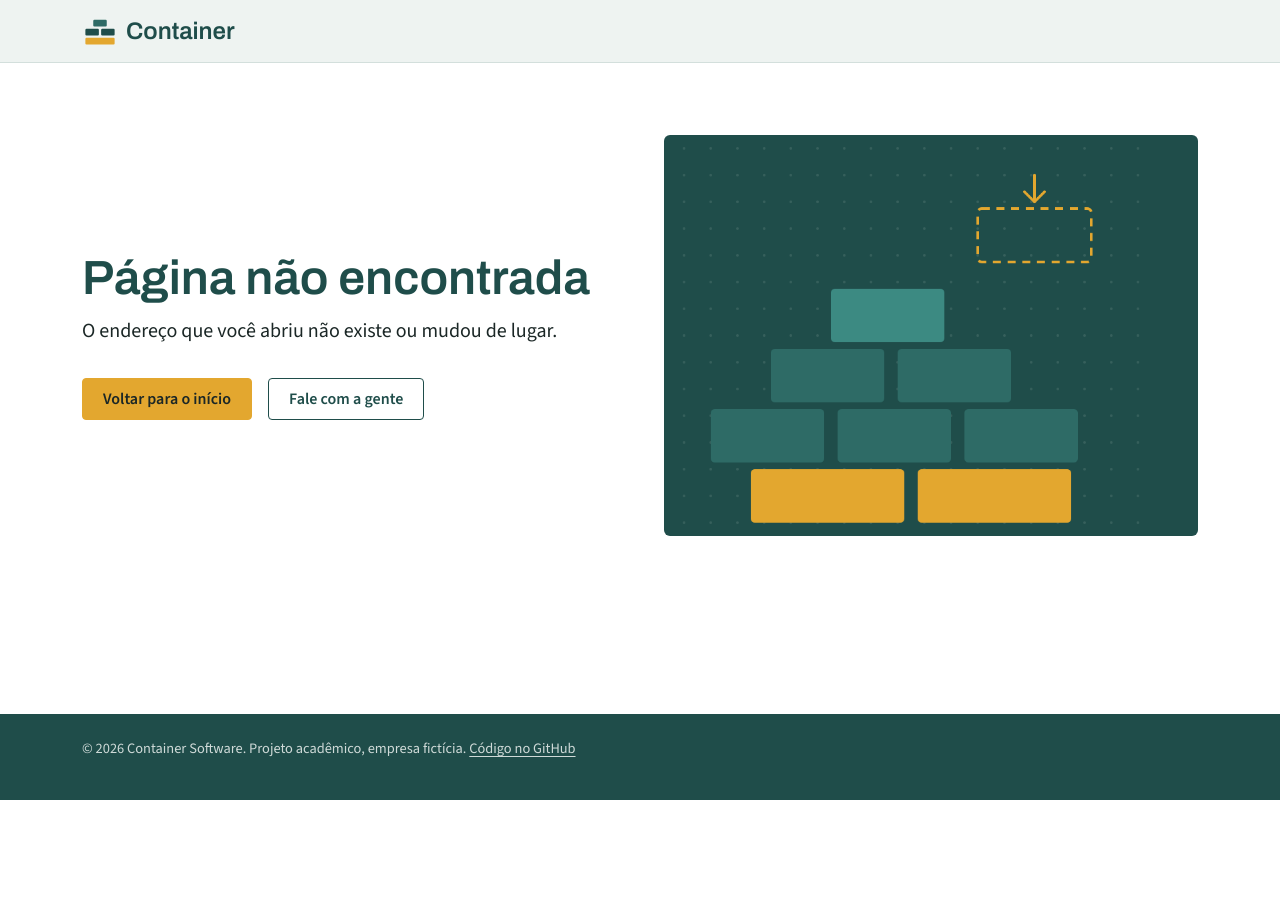
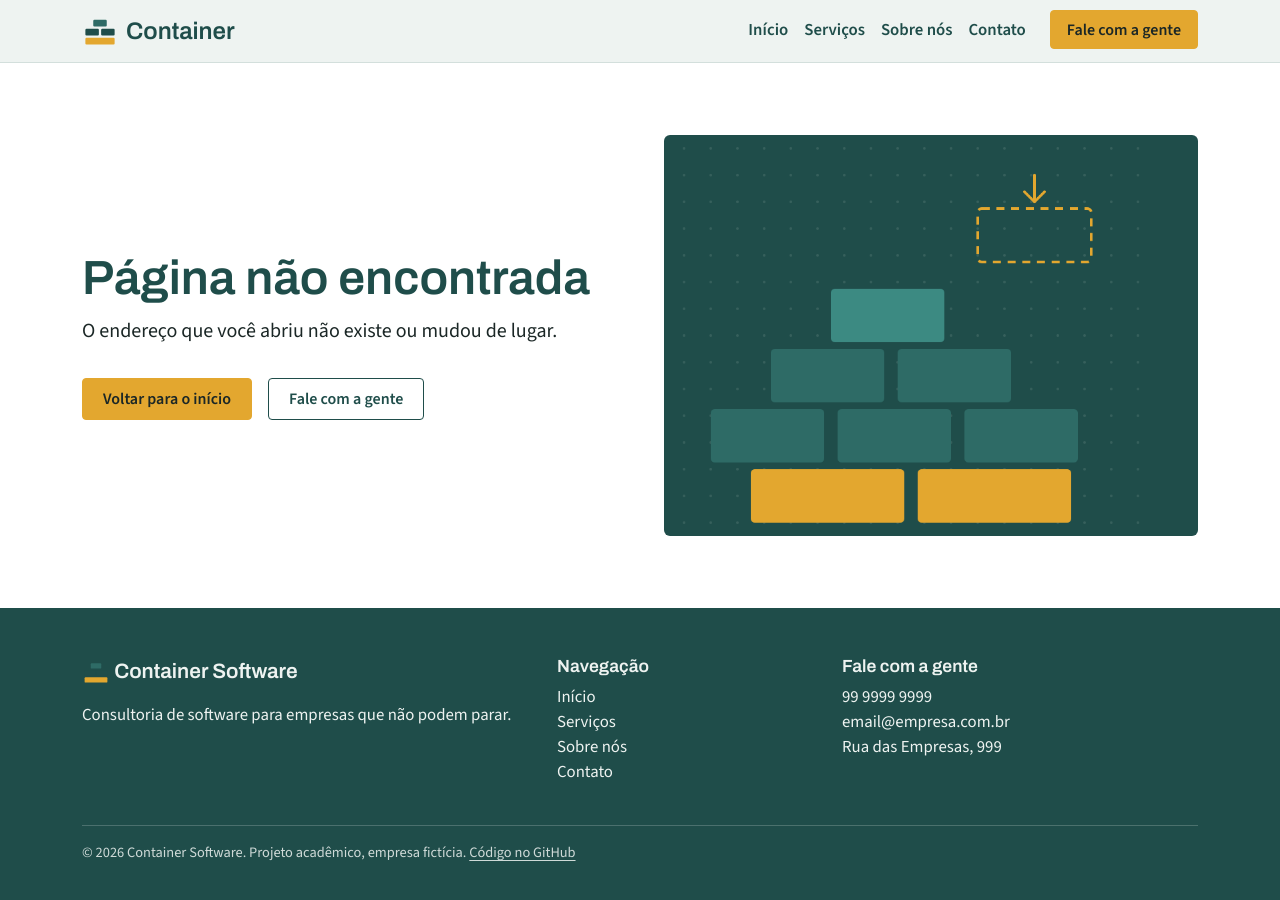
Before and after one commit to souluanf/ctn-software, a plain HTML site: page 404.html in a window 1280 px wide. Before the commit the page ends 800 px from the top, so only its background shows below. Drawn offline with Linux system fonts and the light colour scheme.

Commit message:
Usa na página 404 o mesmo cabeçalho e rodapé do site

```diff
--- a/404.html
+++ b/404.html
@@ -14,13 +14,26 @@
 </head>
 <body class="pagina-erro">
 
-    <header>
-        <nav class="navbar">
+    <header class="sticky-top">
+        <nav class="navbar navbar-expand-lg">
             <div class="container">
-                <a class="navbar-brand" href="./">
+                <a class="navbar-brand" href="./#inicio">
                     <img src="assets/img/logo.svg" alt="" width="36" height="36">
                     Container
                 </a>
+                <button class="navbar-toggler" type="button" data-bs-toggle="collapse" data-bs-target="#menu"
+                    aria-controls="menu" aria-expanded="false" aria-label="Abrir menu">
+                    <span class="navbar-toggler-icon"></span>
+                </button>
+                <div class="collapse navbar-collapse" id="menu">
+                    <ul class="navbar-nav ms-auto">
+                        <li class="nav-item"><a class="nav-link" href="./#inicio">Início</a></li>
+                        <li class="nav-item"><a class="nav-link" href="./#servicos">Serviços</a></li>
+                        <li class="nav-item"><a class="nav-link" href="./#sobre">Sobre nós</a></li>
+                        <li class="nav-item"><a class="nav-link" href="./#contato">Contato</a></li>
+                        <li class="nav-item ms-lg-3"><a class="btn btn-primary btn-menu" href="./#contato">Fale com a gente</a></li>
+                    </ul>
+                </div>
             </div>
         </nav>
     </header>
@@ -45,9 +58,35 @@
 
     <footer class="rodape">
         <div class="container">
-            <p class="copyright mt-0">© 2026 Container Software. Projeto acadêmico, empresa fictícia. <a href="https://github.com/souluanf/ctn-software" target="_blank" rel="noopener">Código no GitHub</a></p>
+            <div class="row g-4">
+                <div class="col-md-5">
+                    <p class="rodape-marca">
+                        <img src="assets/img/logo.svg" alt="" width="28" height="28"> Container Software
+                    </p>
+                    <p>Consultoria de software para empresas que não podem parar.</p>
+                </div>
+                <div class="col-6 col-md-3">
+                    <h4>Navegação</h4>
+                    <ul class="list-unstyled">
+                        <li><a href="./#inicio">Início</a></li>
+                        <li><a href="./#servicos">Serviços</a></li>
+                        <li><a href="./#sobre">Sobre nós</a></li>
+                        <li><a href="./#contato">Contato</a></li>
+                    </ul>
+                </div>
+                <div class="col-6 col-md-4">
+                    <h4>Fale com a gente</h4>
+                    <ul class="list-unstyled">
+                        <li>99 9999 9999</li>
+                        <li>email@empresa.com.br</li>
+                        <li>Rua das Empresas, 999</li>
+                    </ul>
+                </div>
+            </div>
+            <p class="copyright">© 2026 Container Software. Projeto acadêmico, empresa fictícia. <a href="https://github.com/souluanf/ctn-software" target="_blank" rel="noopener">Código no GitHub</a></p>
         </div>
     </footer>
 
+    <script src="assets/bootstrap/bootstrap.bundle.min.js"></script>
 </body>
 </html>
--- a/assets/css/style.css
+++ b/assets/css/style.css
@@ -387,15 +387,6 @@ address .bi {
     flex: 1;
 }
 
-.pagina-erro .rodape {
-    padding: 1.5rem 0;
-}
-
-.pagina-erro .copyright {
-    border-top: 0;
-    padding-top: 0;
-}
-
 .pagina-erro h1 {
     font-size: 3rem;
 }
```
